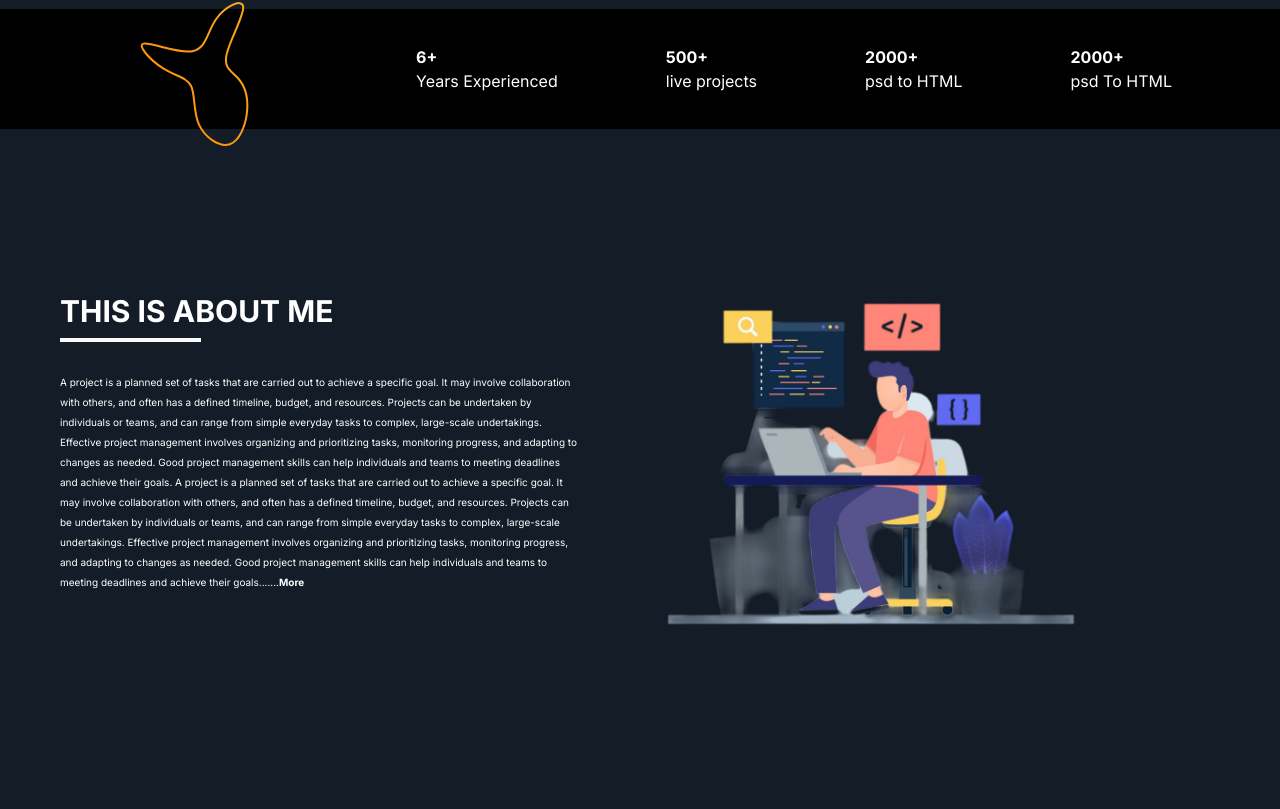
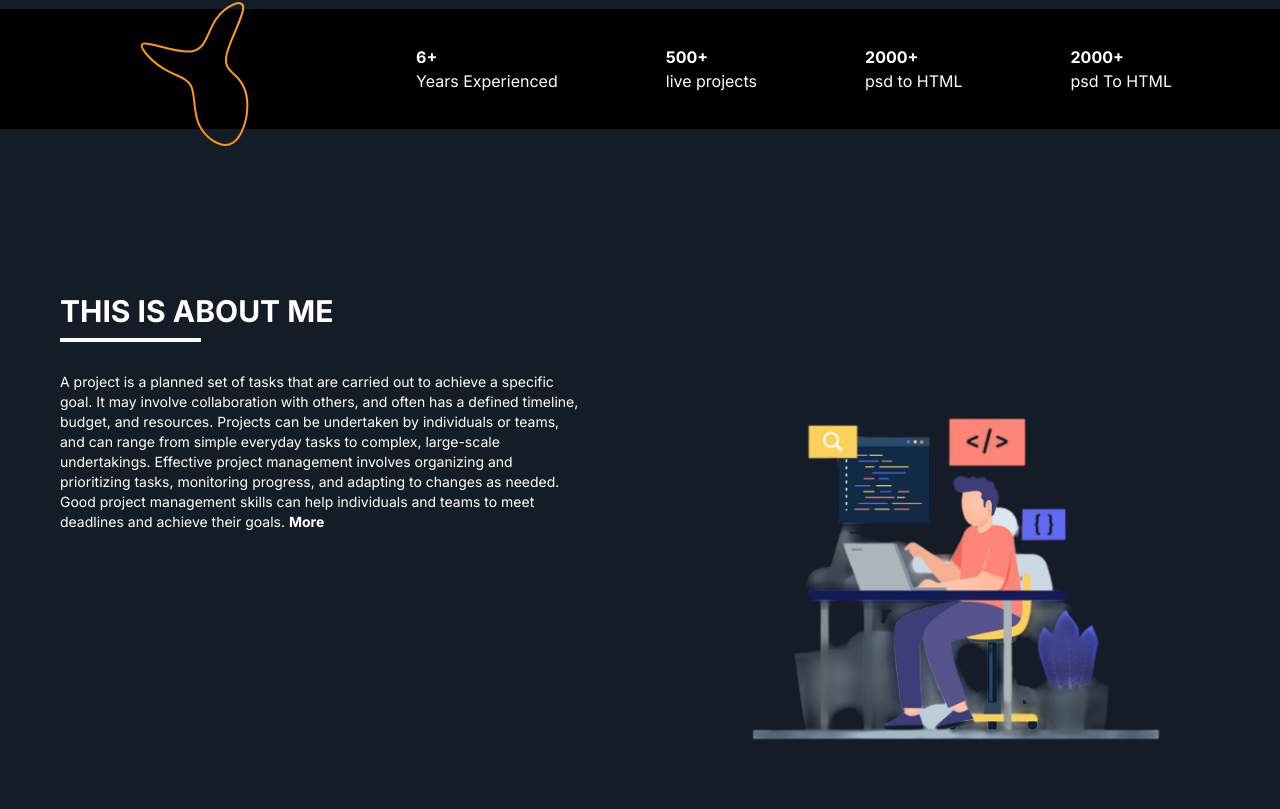
Before and after one commit to arifkoyani/arifkoyaniportfolio, a Next.js app: page /landing in a window 1280 px wide. Shown: the part 551-1360 px from the top of the page. Built offline with nearby package versions, Linux system fonts and the light colour scheme.

Commit message:
this code is updated

```diff
--- a/src/app/components/landingFooter/page.js
+++ b/src/app/components/landingFooter/page.js
@@ -3,7 +3,9 @@
 const LandingFooter = () => {
   return (
     <>
-      <Image src={pic} width={200} height={200} />
+      <Image src={pic} width={200} height={200}
+      alt="shape"
+      />
     </>
   );
 };
--- /dev/null
+++ b/src/app/components/page.js
@@ -0,0 +1,8 @@
+const Components = () => {
+  return (
+    <>
+      <h1>This is main company</h1>
+    </>
+  );
+};
+export default Components;
--- a/src/app/components/pages/footer/page.js
+++ b/src/app/components/pages/footer/page.js
@@ -56,12 +56,12 @@
             <h1 className="text-xs text-center">DISCOVER OUR SERVICE</h1>
             <span>
               <span className="flex gap-2">
-                <Image src={apple} width={70} height={70} />
-                <Image src={playstore} width={70} height={70} />
+                <Image src={apple} width={70} height={70}  alt="apple"/>
+                <Image src={playstore} width={70} height={70} alt="playstore icon" />
               </span>
             </span>
             <span>
-              <Image src={socialMedia} width={90} height={90} />
+              <Image src={socialMedia} width={90} height={90} alt="social media icons" />
             </span>
           </div>
         </div>
--- a/src/app/components/pages/gallery/page.js
+++ b/src/app/components/pages/gallery/page.js
@@ -47,7 +47,6 @@
               <Image
               src={pic}
               width={30}
-
               alt="nature_image"
               />
             </div>
--- a/src/app/landing/aboutme/page.js
+++ b/src/app/landing/aboutme/page.js
@@ -2,46 +2,25 @@
 import Image from "next/image";
 import pic from "/public/webwork.png";
 import { motion } from "framer-motion";
-const Aboutme = () => {
+
+const AboutMe = () => {
   return (
-    <>
-      <div className=" text-white bg-[#141c27] flex h-[100vh] pt-[100px] ">
+    <div className="text-white bg-[#141c27] flex h-[100vh] pt-[100px]">
       <motion.div
         initial={{ opacity: 0, y: 15 }}
         animate={{ opacity: 1, y: 0 }}
         exit={{ opacity: 0, y: 15 }}
-          transition={{
-            duration: 1,
-          }}
+        transition={{ duration: 1 }}
+        className="bg-[#141c27] w-[50vw] p-[60px]"
       >
-          <div className="bg-[#141c27] w-[50vw] p-[60px] ">
         <div className="flex flex-col gap-[30px]">
           <div className="flex flex-col gap-1">
             <h1 className="font-bold text-[30px]">THIS IS ABOUT ME</h1>
             <div className="w-[11vw] h-1 bg-slate-50"></div>
           </div>
-              <p className="text-[10px] leading-5">
-                A project is a planned set of tasks that are carried out to
-                achieve a specific goal. It may involve collaboration with
-                others, and often has a defined timeline, budget, and resources.
-                Projects can be undertaken by individuals or teams, and can
-                range from simple everyday tasks to complex, large-scale
-                undertakings. Effective project management involves organizing
-                and prioritizing tasks, monitoring progress, and adapting to
-                changes as needed. Good project management skills can help
-                individuals and teams to meeting deadlines and achieve their
-                goals. A project is a planned set of tasks that are carried out
-                to achieve a specific goal. It may involve collaboration with
-                others, and often has a defined timeline, budget, and resources.
-                Projects can be undertaken by individuals or teams, and can
-                range from simple everyday tasks to complex, large-scale
-                undertakings. Effective project management involves organizing
-                and prioritizing tasks, monitoring progress, and adapting to
-                changes as needed. Good project management skills can help
-                individuals and teams to meeting deadlines and achieve their
-                goals.......<b className="font-bold">More</b>
+          <p className="text-[14px] leading-5">
+            A project is a planned set of tasks that are carried out to achieve a specific goal. It may involve collaboration with others, and often has a defined timeline, budget, and resources. Projects can be undertaken by individuals or teams, and can range from simple everyday tasks to complex, large-scale undertakings. Effective project management involves organizing and prioritizing tasks, monitoring progress, and adapting to changes as needed. Good project management skills can help individuals and teams to meet deadlines and achieve their goals. <b className="font-bold">More</b>
           </p>
-            </div>
         </div>
       </motion.div>
 
@@ -49,17 +28,13 @@
         initial={{ opacity: 0, y: 15 }}
         animate={{ opacity: 1, y: 0 }}
         exit={{ opacity: 0, y: 15 }}
-          transition={{
-            delay: 1,
-            duration: 2,
-          }}
+        transition={{ delay: 1, duration: 2 }}
+        className="flex justify-center items-center w-[50vw]"
       >
-          <div className="bg-[#141c27]  flex justify-center">
-            <Image src={pic} width={470} />
-          </div>
+        <Image src={pic} width={470} alt="web_work" />
       </motion.div>
     </div>
-    </>
   );
 };
-export default Aboutme;
+
+export default AboutMe;
--- a/src/app/landing/contactUs/page.js
+++ b/src/app/landing/contactUs/page.js
@@ -22,7 +22,7 @@
         icon: "error",
         title: "Please enter both email and message",
         showConfirmButton: false,
-        timer: 2000
+        timer: 2000,
       });
       return;
     }
@@ -38,7 +38,7 @@
             icon: "success",
             title: "Your message has been sent",
             showConfirmButton: false,
-            timer: 1500
+            timer: 1500,
           });
         },
         (error) => {
@@ -68,7 +68,7 @@
         <div className="w-[40vw] flex flex-col justify-center p-8 text-white bg-[#4a4033] rounded-lg">
           <h1 className="text-4xl font-bold mb-6">Message Us</h1>
           <p className="mb-4">
-            We'd love to hear from you! Send us a message using the form below,
+            We&apos;d love to hear from you! Send us a message using the form below,
             or email us.
           </p>
 
--- a/src/app/landing/leftBox/page.js
+++ b/src/app/landing/leftBox/page.js
@@ -1,5 +1,5 @@
 import SocialMediaIcons from "./icons/page";
-import DownloadBtn from "../../components/button/page";
+import DownloadBtn from "./button/page";
 import { motion } from "framer-motion";
 const LeftBox = () => {
   return (
@@ -11,7 +11,7 @@
             animate={{ opacity: 1, y: 0 }}
             exit={{ opacity: 0, y: 15 }}
             transition={{
-              duration: 1,
+              duration: 1
             }}
           >
             <h5 className="text-sm  mb-2">Hey! This is</h5>
--- a/src/app/landing/pointsbar/page.js
+++ b/src/app/landing/pointsbar/page.js
@@ -8,9 +8,6 @@
         <div>
           <LandingFooter />
         </div>
-
-
-
         <div>
 
         <motion.div
```
Also changed, not shown: src/app/components/pages/service/page.js (+13 -32 lines), src/app/landing/Reviews/page.js (+45 -39 lines), src/app/landing/leftBox/button/page.js (renamed from src/app/components/button/page.js). Lines whose indentation alone changed are shown as unchanged.
